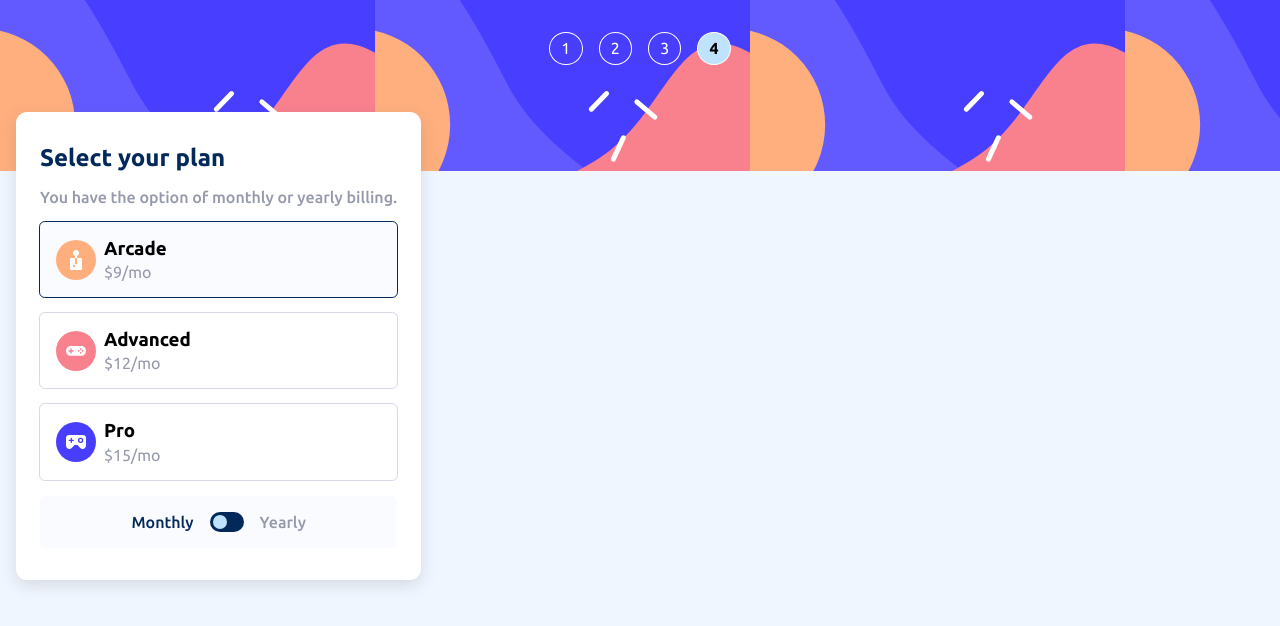
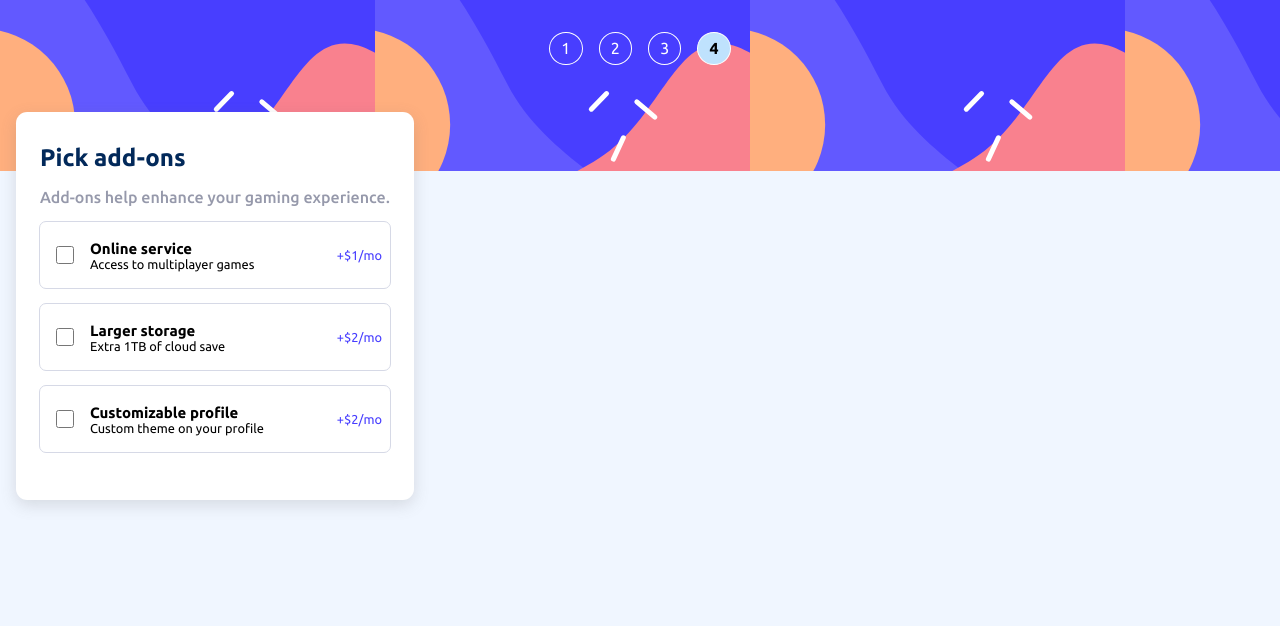
Before and after one commit to kevinhouguet/multi-step-form-main, a React (Vite) app: page / in a window 1280 px wide. Shown: the top 626 px of the page. Built offline with nearby package versions, Linux system fonts and the light colour scheme.

Commit message:
:sparkles: feat(step3): add step3 interqction

```diff
--- a/src/Components/Content/Step2/index.jsx
+++ b/src/Components/Content/Step2/index.jsx
@@ -6,7 +6,7 @@ import { useState } from 'react'
 import './style.scss'
 
 
-const Step2 = ({titles}) => {
+const Step2 = ({titles, monthly, onChangeFrequency}) => {
 
   const options = {
     "arcade": {
@@ -38,11 +38,7 @@ const Step2 = ({titles}) => {
   const [advancedSelected, setAdvancedSelected] = useState(false);
   const [proSelected, setProSelected] = useState(false);
 
-  const [monthly, setmonthly] = useState(true);
 
-  const handleFrequency = (e) => {
-    setmonthly(!monthly);
-  }
 
   const handleOptionSelected = (e) => {
     const option = e.currentTarget;
@@ -97,7 +93,7 @@ const Step2 = ({titles}) => {
       </div>
       <Frequency
         monthly={monthly}
-        onChange={handleFrequency}
+        onChange={onChangeFrequency}
       />
     </div>
   )
--- a/src/Components/Content/Step3/index.jsx
+++ b/src/Components/Content/Step3/index.jsx
@@ -1 +1,83 @@
 import './style.scss'
+
+const Step3 = ({titles, monthly}) => {
+
+  const options = {
+    "onlineService": {
+      "title": "Online service",
+      "description": "Access to multiplayer games",
+      "price": {
+        "monthly": 1,
+        "yearly": 10
+      }
+    },
+    "largerStorage": {
+      "title": "Larger storage",
+      "description": "Extra 1TB of cloud save",
+      "price": {
+        "monthly": 2,
+        "yearly": 20
+      }
+    },
+    "customizableProfile": {
+      "title": "Customizable profile",
+      "description": "Custom theme on your profile",
+      "price": {
+        "monthly": 2,
+        "yearly": 20
+      }
+    }
+  }
+
+  const handleCheckboxChange = (e) => {
+    if(e.target.checked) {
+      e.target.parentElement.classList.add('option--checked')
+    } else {
+      e.target.parentElement.classList.remove('option--checked')
+    }
+  }
+
+
+  return (
+    <div className="step step3">
+      <h2 className='step__title'>{titles.title}</h2>
+      <p className='step__description'>{titles.description}</p>
+      <div className="step3__options">
+        {Object.keys(options).map(option => {
+          return (
+            <Option
+              title={options[option].title}
+              price={options[option].price[monthly ? 'monthly' : 'yearly']}
+              optionName={option}
+              description={options[option].description}
+              key={option}
+              onChange={handleCheckboxChange}
+              className='option'
+              monthly={monthly}
+            />
+          )
+        })}
+      </div>
+    </div>
+  )
+}
+
+const Option = ({title, description, className, price, onChange, monthly, optionName}) => {
+  return (
+    <label className={className} htmlFor={optionName}>
+      <input
+        type="checkbox"
+        name={optionName}
+        id={optionName}
+        onChange={onChange}
+      />
+      <div className="option__group">
+        <h3 className='option__title'>{title}</h3>
+        <p className='option__description'>{description}</p>
+      </div>
+      <p className='option__price'>+${price}/{monthly ? 'mo' : 'yr'}</p>
+    </label>
+  )
+}
+
+export default Step3;
--- a/src/Components/Content/Step3/style.scss
+++ b/src/Components/Content/Step3/style.scss
@@ -0,0 +1,32 @@
+.option {
+  cursor: pointer;
+  font-size: 0.8rem;
+
+  display: grid;
+  grid-template-columns: auto 1fr auto;
+  align-items: center;
+  outline: var(--color-neutral-light-gray) thin solid;
+
+  border-radius: 6px;
+
+  margin-bottom: 1rem;
+  padding: 1rem 0.5rem;
+
+  input[type="checkbox"] {
+    width: 18px;
+    height: 18px;
+    margin: 0.5rem;
+  }
+
+  .option__group {
+    margin: 0 0.5rem;
+
+  }
+  .option__price {
+    color: var(--color-primary-purplish-blue);
+  }
+}
+
+.option--checked {
+  outline: var(--color-primary-marine-blue) thin solid;
+}
--- a/src/Components/Content/index.jsx
+++ b/src/Components/Content/index.jsx
@@ -2,8 +2,16 @@ import './style.scss'
 
 import Step1 from './Step1'
 import Step2 from './Step2'
+import { useState } from 'react';
+import Step3 from './Step3';
 
 const Content = () => {
+
+  const [monthly, setmonthly] = useState(true);
+
+  const handleFrequency = (e) => {
+    setmonthly(!monthly);
+  }
 
   const titles = {
     "step1": {
@@ -27,7 +35,10 @@ const Content = () => {
   return (
     <main className="content">
       {/* <Step1 titles = {titles.step1}/> */}
-      <Step2 titles = {titles.step2}/>
+      {/* <Step2  titles = {titles.step2}
+              monthly={monthly}
+              onChangeFrequency={handleFrequency}/> */}
+      <Step3 titles = {titles.step3} monthly={monthly}/>
     </main>
   )
 }
```
